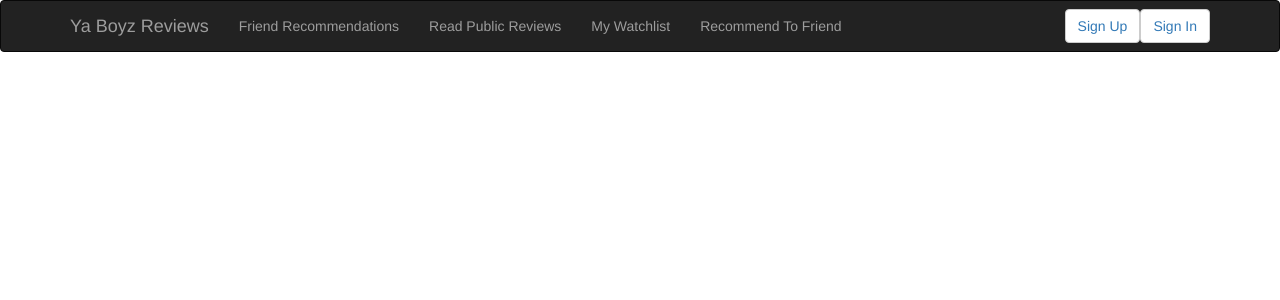
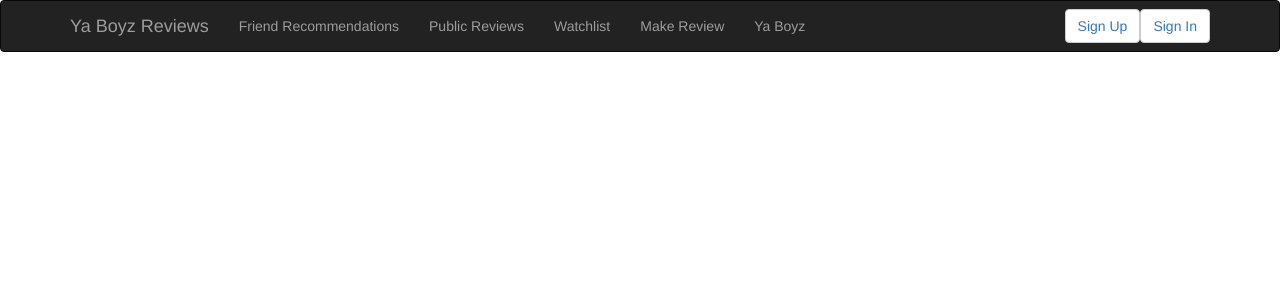
Before and after one commit to mikedel/YaBoyzReviews, a PHP site: page /create_user.php in a window 1280 px wide. Shown: the top 300 px of the page. Run offline with PHP 8.4, Linux system fonts and the light colour scheme; some libraries are stand-ins or nearby versions.

Commit message:
fixed header bar

```diff
--- a/navbar.php
+++ b/navbar.php
@@ -12,9 +12,10 @@
         <div class="collapse navbar-collapse" id="navbar-collapse-1">
             <ul class="nav navbar-nav">
                 <li><a href="friend_reviews.php">Friend Recommendations</a></li>
-                <li><a href="public_reviews.php">Read Public Reviews</a></li>
-                <li><a href="user_watchlist.php">My Watchlist</a></li>
-                <li><a href="recommend.php">Recommend To Friend</a></li>
+                <li><a href="public_reviews.php">Public Reviews</a></li>
+                <li><a href="user_watchlist.php">Watchlist</a></li>
+                <li><a href="recommend.php">Make Review</a></li>
+                <li><a href="myboys.php">Ya Boyz</a></li>
             </ul>
             <?php
                 session_start();
```
